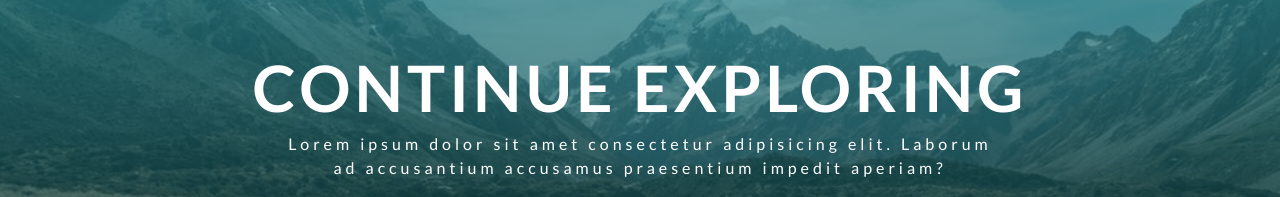
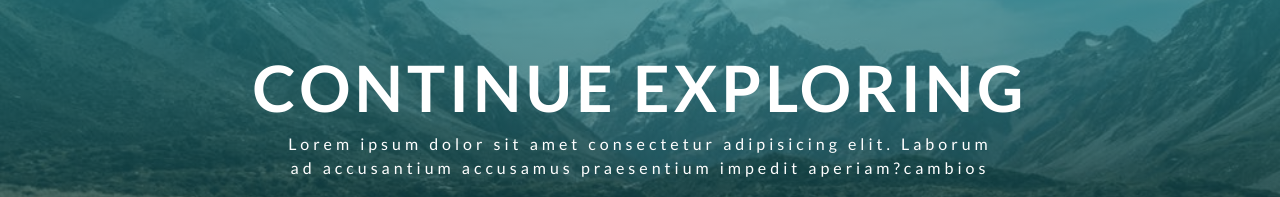
Before and after one commit to maugarciav/Travel-html-css-proyect, a plain HTML site: page index.html in a window 1280 px wide. Shown: the part 241-438 px from the top of the page. Drawn offline with Linux system fonts and the light colour scheme.

Commit message:
cambios final

```diff
--- a/index.html
+++ b/index.html
@@ -108,7 +108,7 @@
           <h1>continue exploring</h1>
           <p>
             Lorem ipsum dolor sit amet consectetur adipisicing elit. Laborum ad
-            accusantium accusamus praesentium impedit aperiam?
+            accusantium accusamus praesentium impedit aperiam?cambios
           </p>
           <a href="#featured" class="btn hero-btn scroll-link">explore tours</a>
         </div>
```
